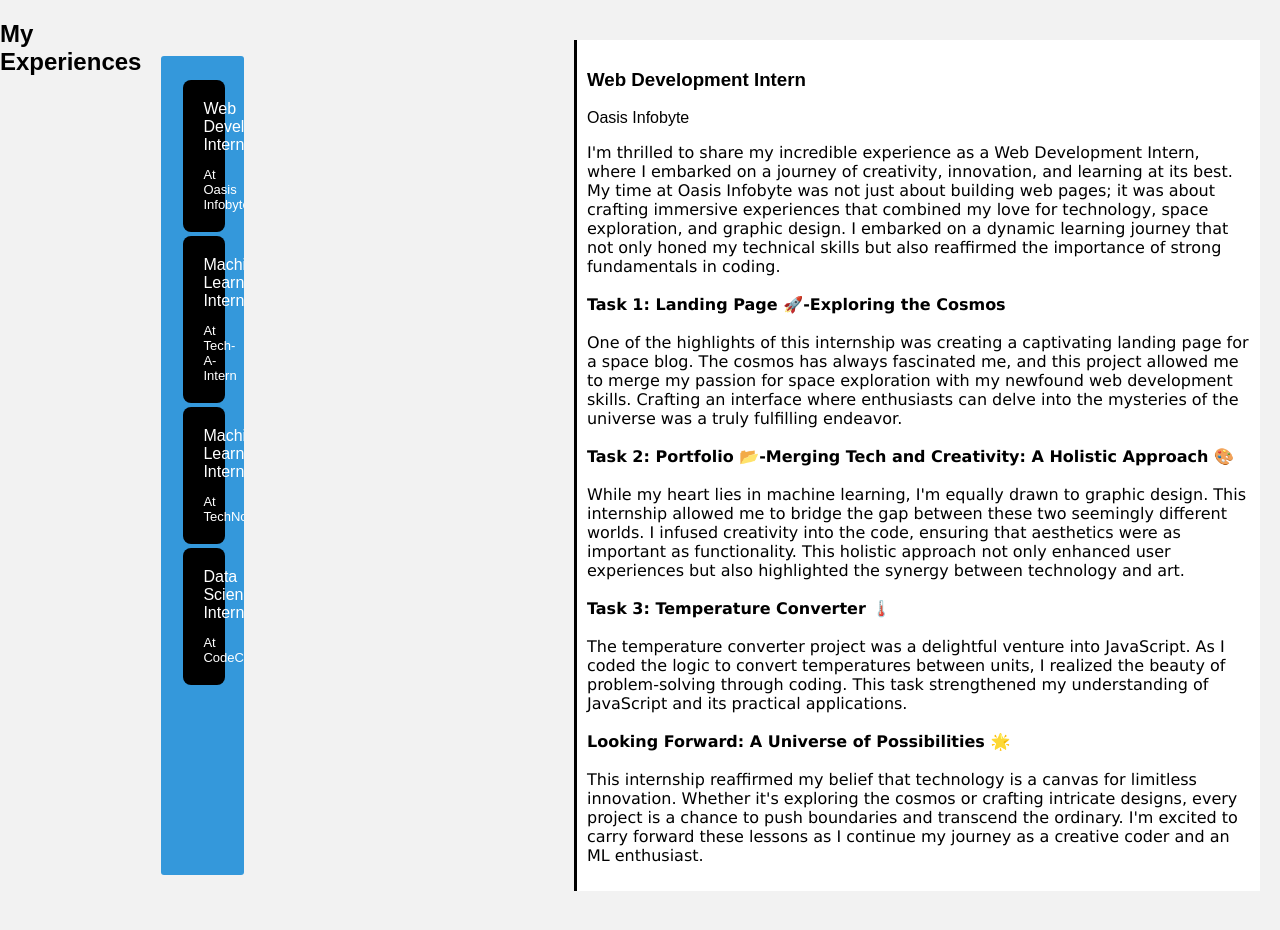
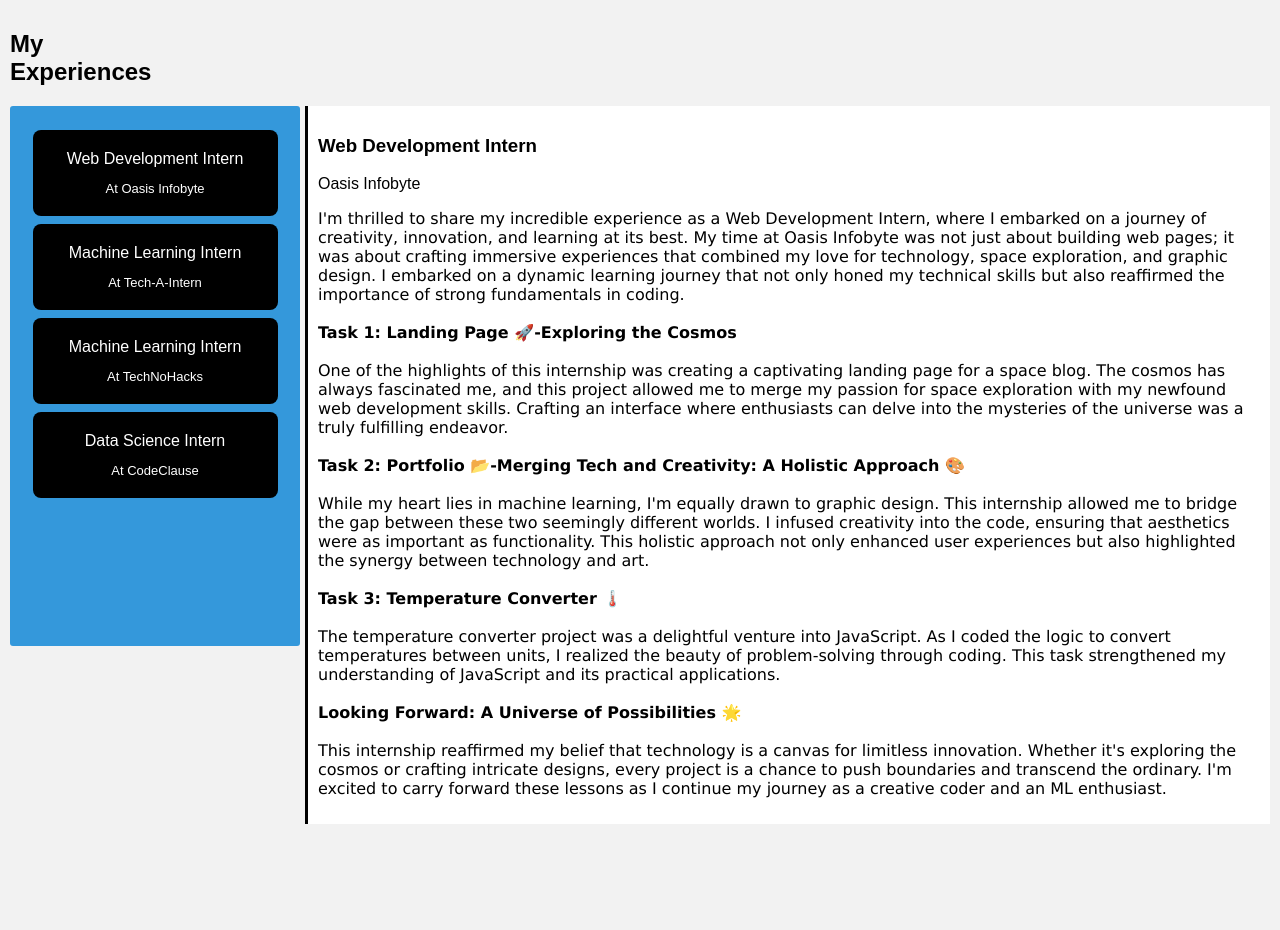
Before and after one commit to inkerton/OIBSIP, a plain HTML site: page portfolio/experiment2.html in a window 1280 px wide. After the commit the page ends 854 px from the top, so only its background shows below. Drawn offline with Linux system fonts and the light colour scheme.

Commit message:
experience section ready

```diff
--- a/portfolio/experiment2.html
+++ b/portfolio/experiment2.html
@@ -8,29 +8,28 @@
         /* Global Styles */
         body {
             margin: 0;
-            padding: 0;
+            padding: 10px;
             font-family: Arial, sans-serif;
             background-color: #f2f2f2;
         }
         /* My Experiences */
         .section {
-            display: flex;
+            display: grid;
+            grid-template-columns: 5px auto; /* Two columns: sidebar and timeline */
+            grid-gap: 0; /* Remove the gap between columns */
+             /* Align the content at the top of the grid */
         }
         /* Sidebar */
         .sidebar {
             width: 250px;
+            height: 500px;
             background-color: #3498db;
             color: white;
             border: none;
             padding: 20px;
-            /* position: fixed; */
-            top: 30px;
-            left: 0;
-            bottom: 0;
-            overflow-y: auto;
             text-align: center;
-            margin: 56px 20px;
             border-radius: 3px;
+            /* align-items: center; */
             /* text-decoration: none;
             display: inline-block;
             font-size: 16px;
@@ -46,7 +45,7 @@
             padding: 20px;
             text-align: center;
             text-decoration: none;
-            display: block;
+            /* display: block; */
             font-size: 16px;
             margin: 4px 2px;
             cursor: pointer;
@@ -56,9 +55,10 @@
         /* Timeline */
         .timeline {
             margin-left: 290px; /* Adjusted this based on your sidebar width */
-            margin-top: 20px;
-            padding: 20px;
+            /* margin-top: 20px; */
+            /* padding: 20px; */
             border-radius: 2px;
+            align-items: flex-start;
         }
 
         /* Timeline Entry */
@@ -72,7 +72,7 @@
 
         .entry.active {
             border-left: 3px solid #000000;
-            display: block;
+            display: flex;
         }
 
         /* Details */
```
